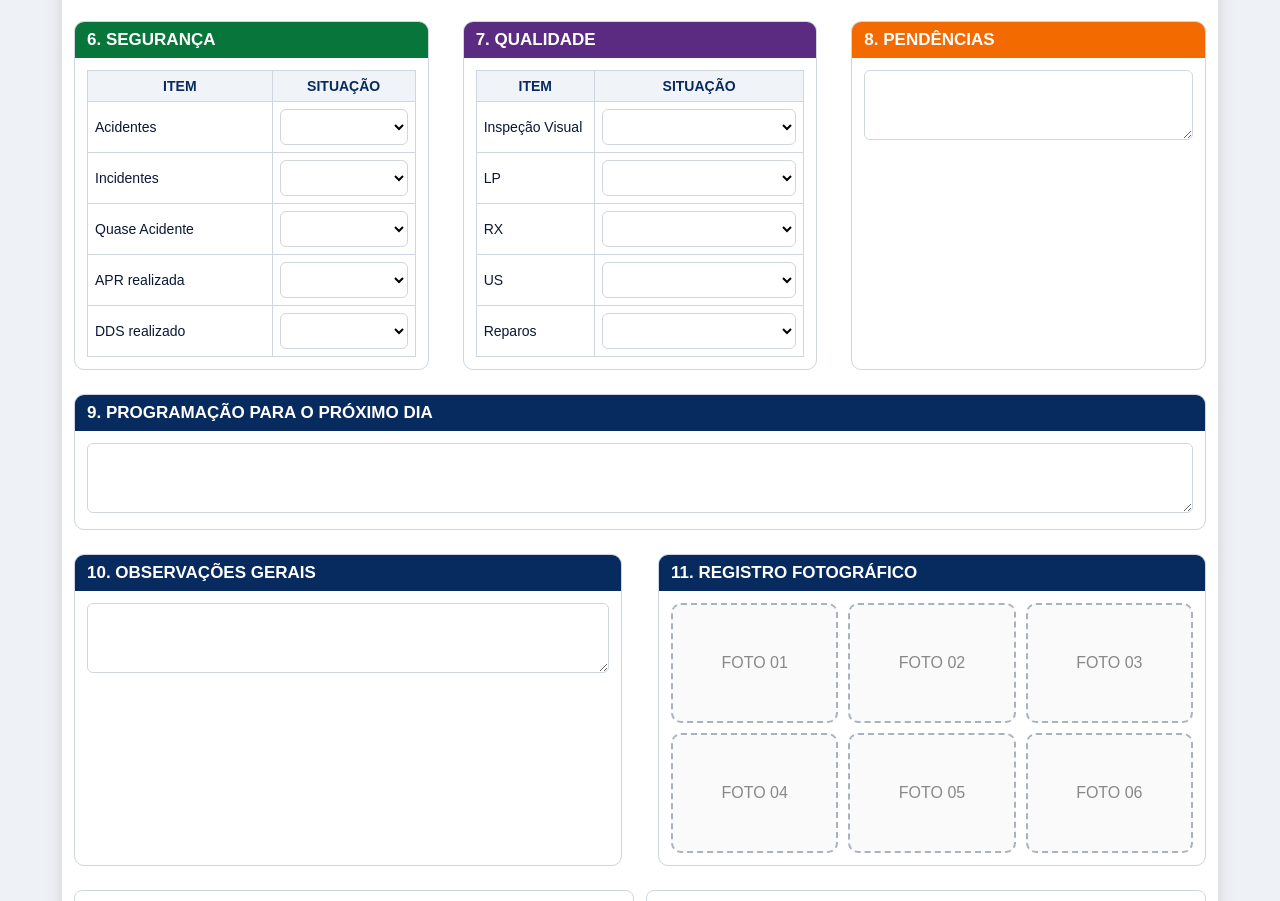
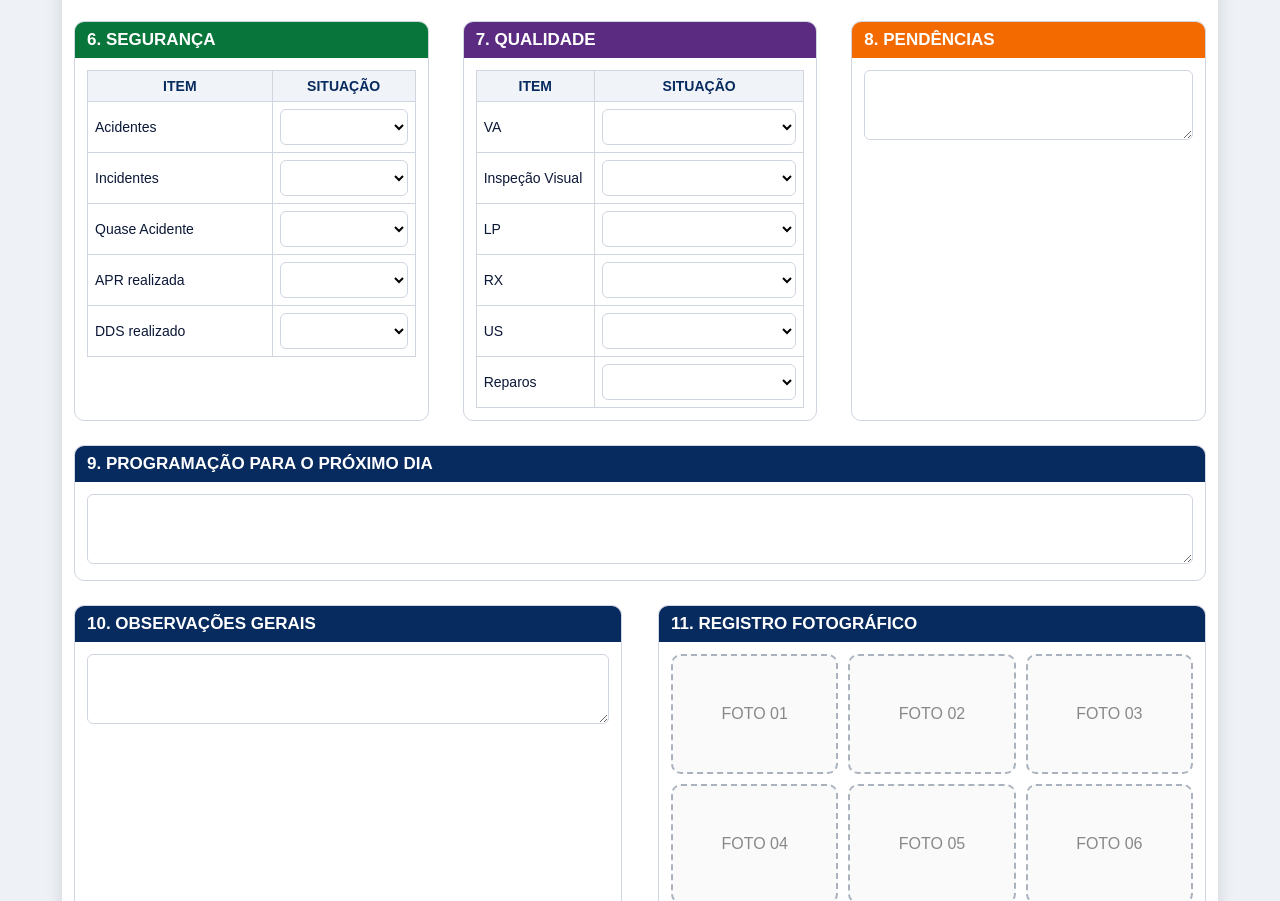
Before and after one commit to Isaacbarci/rdo, a plain HTML site: page index.html in a window 1280 px wide. Shown: the part 1324-2225 px from the top of the page. Drawn offline with Linux system fonts and the light colour scheme.

Commit message:
Add files via upload

```diff
--- a/index.html
+++ b/index.html
@@ -477,6 +477,18 @@ th{background:#f0f3f7;color:var(--azul);font-weight:900}
 
     <div class="section qualidade"><h2>7. QUALIDADE</h2><div class="content">
       <table><tr><th>ITEM</th><th>SITUAÇÃO</th></tr>
+      <tr>
+        <td>VA</td>
+        <td>
+          <select data-save id="ql_va">
+            <option></option>
+            <option>OK</option>
+            <option>Conforme programação</option>
+            <option>Em andamento</option>
+            <option>N/A</option>
+          </select>
+        </td>
+      </tr>
       <tr><td>Inspeção Visual</td><td><select data-save id="ql_visual"><option></option><option>OK</option><option>Pendente</option><option>N/A</option></select></td></tr>
       <tr><td>LP</td><td><select data-save id="ql_lp"><option></option><option>OK</option><option>Pendente</option><option>N/A</option></select></td></tr>
       <tr><td>RX</td><td><select data-save id="ql_rx"><option></option><option>Conforme programação</option><option>Pendente</option><option>N/A</option></select></td></tr>
```
